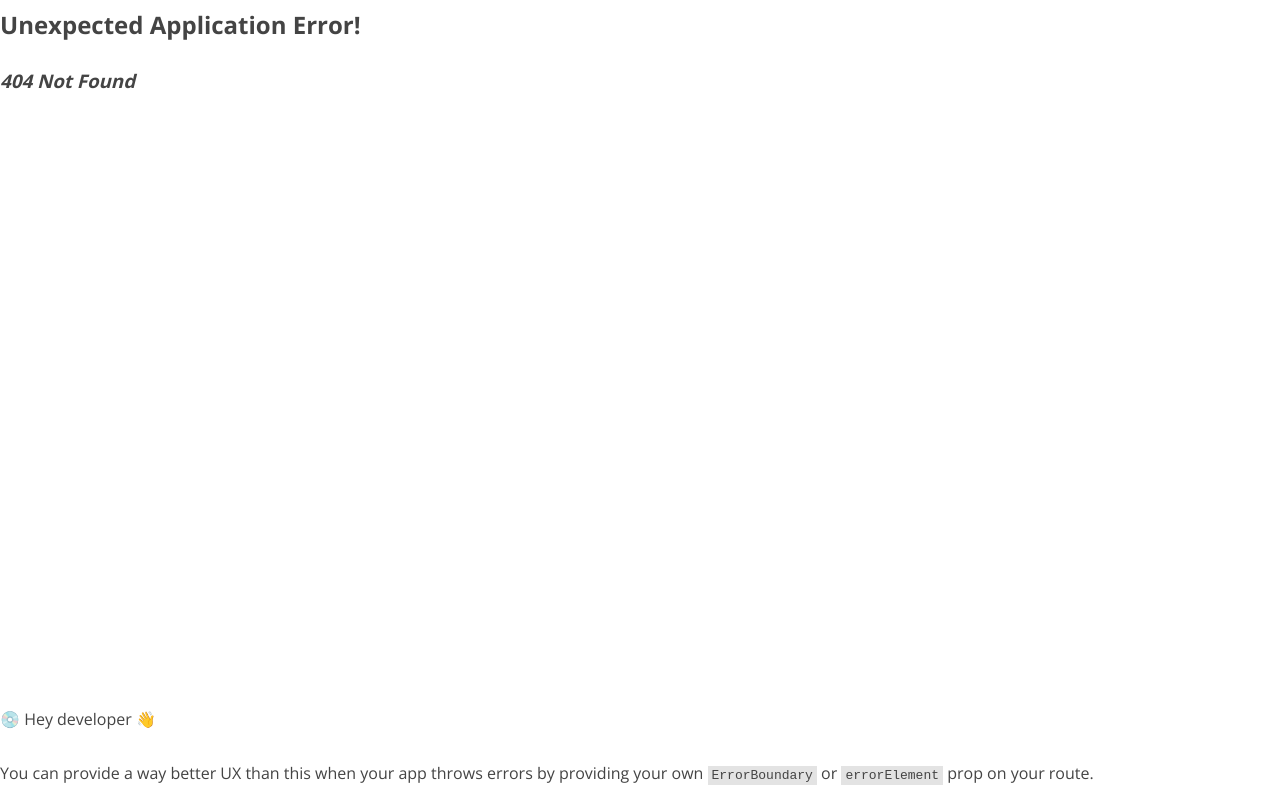
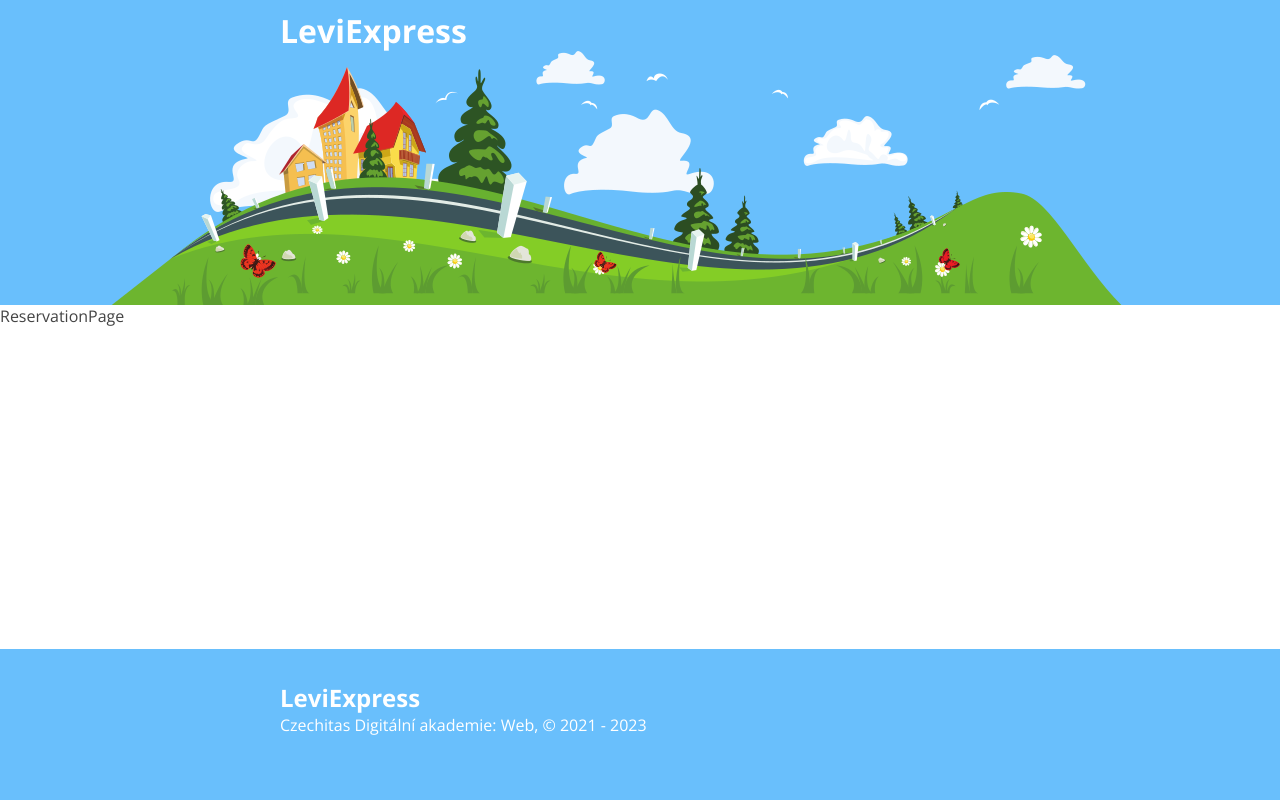
Before and after one commit to wendykr/OPAKOVANI-PROJEKT-LeviExpress, a React (Vite) app: page /reservation in a window 1280 px wide. Before the commit this address had no page. Built offline with nearby package versions, Linux system fonts and the light colour scheme.

Commit message:
set routing

```diff
--- a/src/App.jsx
+++ b/src/App.jsx
@@ -3,10 +3,13 @@ import { Outlet } from 'react-router-dom';
 import { Footer } from './components/Footer/Footer';
 import { Header } from './components/Header/Header';
 
-export const App = () => (
-  <>
-    <Header />
-    <Outlet />
-    <Footer />
-  </>
-);
+export const App = () => {
+
+  return (
+    <>
+      <Header />
+      <Outlet />
+      <Footer />
+    </>
+  )
+};
--- /dev/null
+++ b/src/components/ReservationPage/ReservationPage.jsx
@@ -0,0 +1,7 @@
+import React from 'react';
+
+export const ReservationPage = () => {
+  return (
+    <div>ReservationPage</div>
+  )
+}
--- a/src/pages/HomePage/HomePage.jsx
+++ b/src/pages/HomePage/HomePage.jsx
@@ -1,9 +1,9 @@
-import { JourneyPicker } from '../../components/JourneyPicker/JourneyPicker';
+import { JourneyPicker } from "../../components/JourneyPicker/JourneyPicker";
 
 export const HomePage = () => {
   return (
     <main>
-      <JourneyPicker />
+      <JourneyPicker/>
     </main>
   );
 };
```
Also changed, not shown: src/components/Footer/Footer.jsx (+5 -2 lines), src/components/Header/Header.jsx (+5 -2 lines), src/components/JourneyPicker/JourneyPicker.jsx (+5 -2 lines), src/index.jsx (+12 -0 lines), 1 other file (tests, documents, lock files or other folders).
